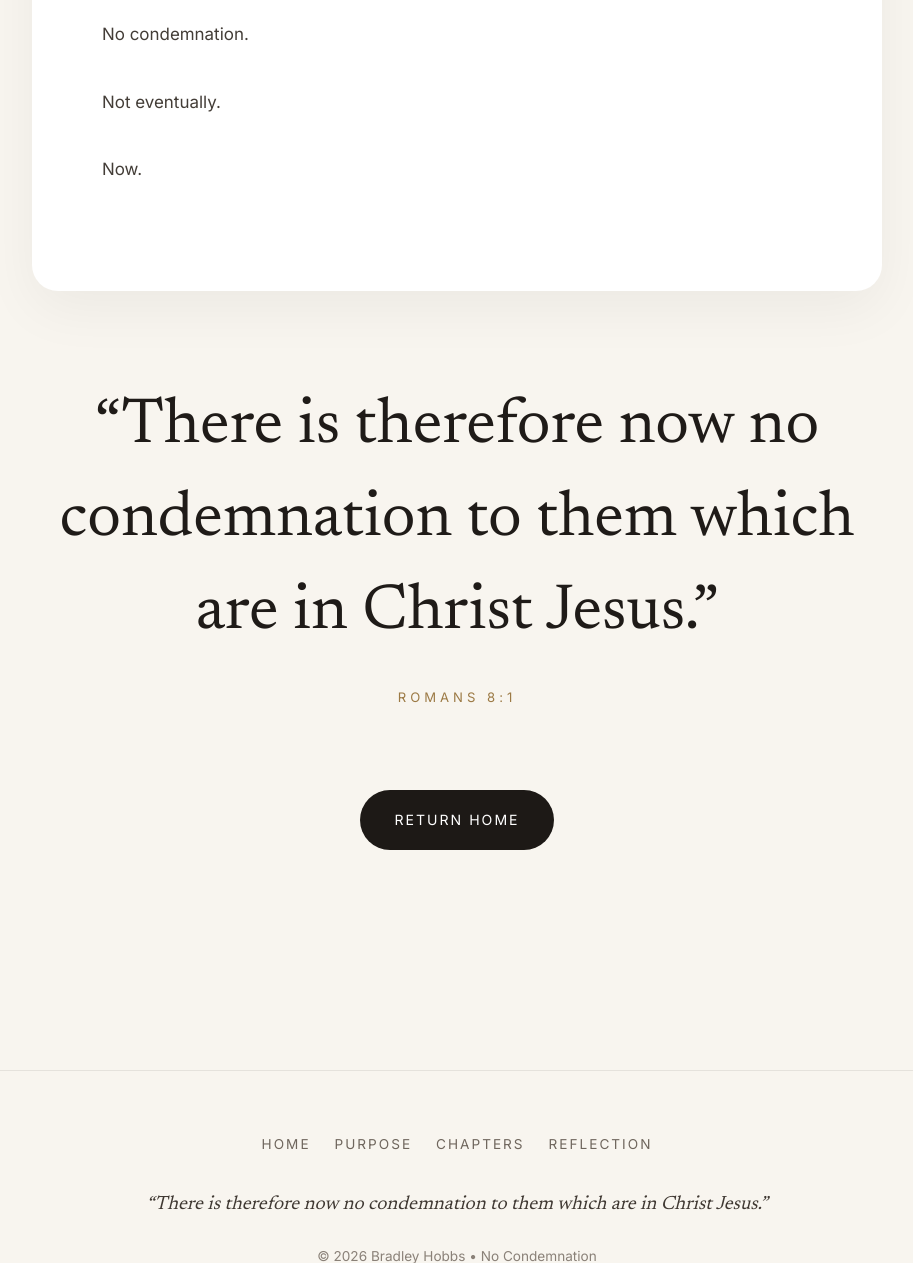
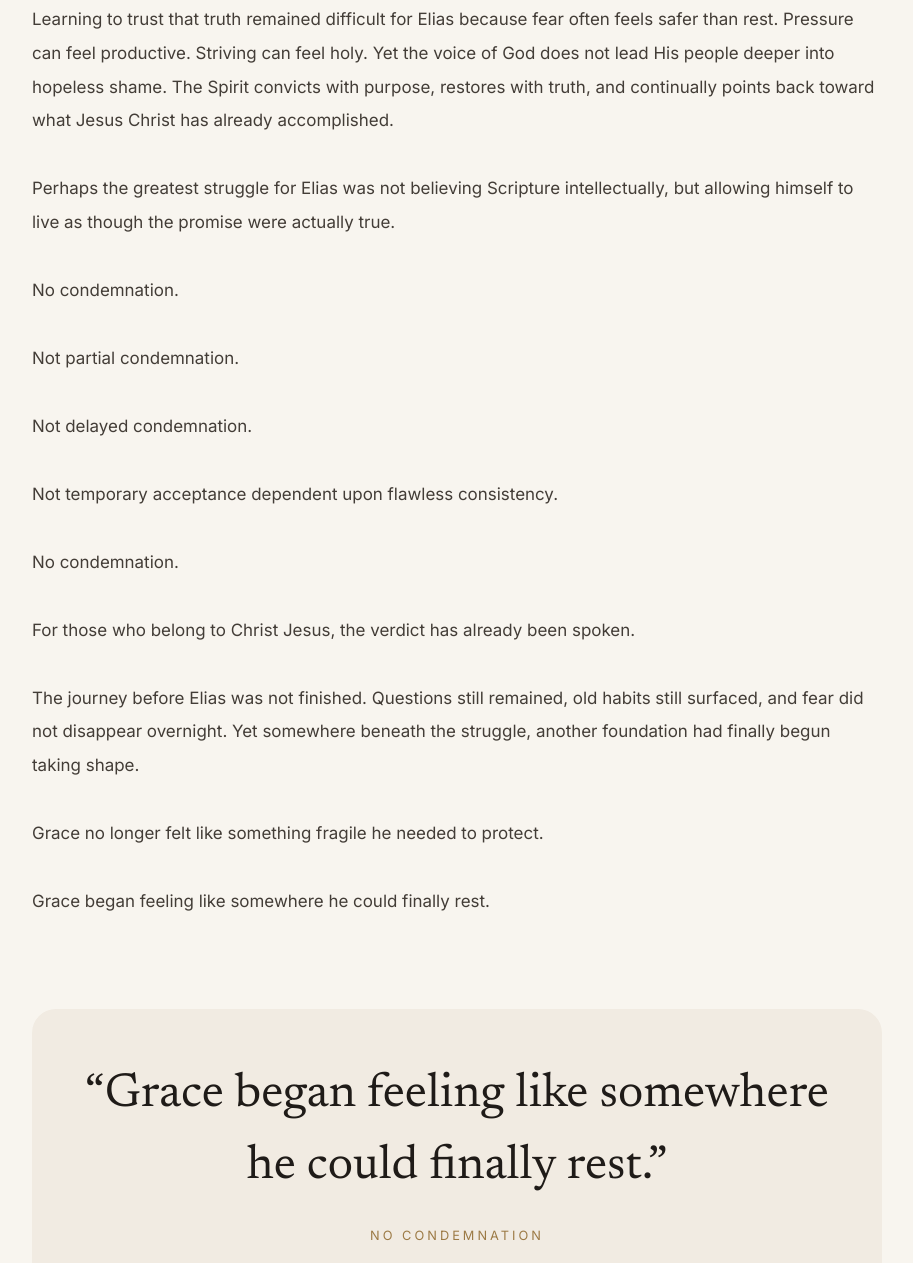
Before and after one commit to brad-hobbswd/no-condemnation, a plain HTML site: page reflection.html in a window 1280 px wide. Shown: the part 1537-2800 px from the top of the page, without its empty margins (183-1096 px from the left). Drawn offline with Linux system fonts and the light colour scheme.

Commit message:
Update reflection.html

```diff
--- a/reflection.html
+++ b/reflection.html
@@ -68,9 +68,9 @@ opacity:.7;
 
 .hero{
 position:relative;
-min-height:70vh;
+min-height:60vh;
 background:
-linear-gradient(rgba(0,0,0,.45),rgba(0,0,0,.62)),
+linear-gradient(rgba(0,0,0,.45),rgba(0,0,0,.6)),
 url('banner.jpg') center/cover no-repeat;
 display:flex;
 align-items:center;
@@ -83,7 +83,7 @@ padding:150px 24px 100px;
 max-width:850px;
 }
 
-.hero-subtitle{
+.page-label{
 letter-spacing:4px;
 text-transform:uppercase;
 font-size:.82rem;
@@ -94,7 +94,7 @@ margin-bottom:22px;
 
 .hero h1{
 font-family:'Newsreader',serif;
-font-size:clamp(3.5rem,9vw,6.5rem);
+font-size:clamp(3.5rem,9vw,6rem);
 font-weight:500;
 line-height:1;
 color:#fff;
@@ -103,12 +103,10 @@ margin-bottom:28px;
 
 .hero-text{
 font-family:'Newsreader',serif;
-font-size:clamp(1.2rem,3vw,2rem);
+font-size:clamp(1.2rem,3vw,1.9rem);
 font-style:italic;
 line-height:1.5;
 color:#f3ece2;
-max-width:760px;
-margin:auto;
 }
 
 /* MAIN */
@@ -122,22 +120,16 @@ max-width:850px;
 margin:auto;
 }
 
-/* REFLECTION */
-
-.reflection-box{
-background:#fff;
-padding:70px;
-border-radius:26px;
-box-shadow:0 18px 55px rgba(0,0,0,.05);
+.reflection-content{
+font-size:1.06rem;
+color:#433d37;
 }
 
-.reflection-box p{
-font-size:1.06rem;
-color:#433d37;
+.reflection-content p{
 margin-bottom:34px;
 }
 
-.reflection-box p:first-child::first-letter{
+.reflection-content p:first-child::first-letter{
 font-family:'Newsreader',serif;
 font-size:5rem;
 float:left;
@@ -146,51 +138,52 @@ padding-right:12px;
 color:#1f1b18;
 }
 
-/* SCRIPTURE */
+/* QUOTE */
 
-.scripture{
+.quote{
 margin-top:90px;
+padding:50px;
+background:#f1ebe2;
+border-radius:24px;
 text-align:center;
-padding:0 10px;
 }
 
-.scripture-text{
+.quote-text{
 font-family:'Newsreader',serif;
-font-size:clamp(2rem,5vw,4rem);
-line-height:1.45;
-max-width:850px;
-margin:auto;
+font-size:clamp(1.8rem,4vw,3rem);
+line-height:1.5;
 color:#1f1b18;
 }
 
-.scripture-reference{
-margin-top:24px;
-letter-spacing:4px;
+.quote-reference{
+margin-top:20px;
+letter-spacing:3px;
 text-transform:uppercase;
-font-size:.82rem;
+font-size:.8rem;
 color:#9c7a45;
 }
 
-/* BUTTON */
+/* BUTTONS */
 
-.button-wrap{
-margin-top:80px;
-text-align:center;
+.reflection-navigation{
+display:flex;
+justify-content:center;
+margin-top:90px;
 }
 
-.button{
+.reflection-button{
 display:inline-block;
 padding:16px 34px;
+border-radius:100px;
 background:#1d1916;
 color:#fff;
-border-radius:100px;
-font-size:.88rem;
+font-size:.85rem;
 letter-spacing:2px;
 text-transform:uppercase;
 transition:.35s ease;
 }
 
-.button:hover{
+.reflection-button:hover{
 transform:translateY(-4px);
 }
 
@@ -237,15 +230,15 @@ color:#8a8178;
 
 .hero{
 padding-top:170px;
-padding-bottom:120px;
+padding-bottom:110px;
 }
 
 .section{
 padding:85px 20px;
 }
 
-.reflection-box{
-padding:40px 30px;
+.quote{
+padding:35px 24px;
 }
 
 }
@@ -276,16 +269,16 @@ padding:40px 30px;
 
 <div class="hero-content">
 
-<div class="hero-subtitle">
-No Condemnation • Reflection
+<div class="page-label">
+Reflection
 </div>
 
 <h1>
-A Final Reflection
+Learning to Rest
 </h1>
 
 <div class="hero-text">
-Freedom often begins quietly when truth becomes stronger than fear.
+Freedom begins when the voice of condemnation no longer speaks louder than the truth of Christ.
 </div>
 
 </div>
@@ -298,18 +291,14 @@ Freedom often begins quietly when truth becomes stronger than fear.
 
 <div class="container">
 
-<div class="reflection-box">
+<div class="reflection-content">
 
 <p>
-Many believers quietly carry burdens they were never meant to bear.
+For much of his life, Elias believed spiritual maturity required continual pressure. Vigilance felt necessary, rest felt dangerous, and condemnation often disguised itself as responsibility. The weight he carried seemed normal simply because he had carried it for so long.
 </p>
 
 <p>
-Fear becomes mistaken for reverence. Shame disguises itself as humility. Constant spiritual pressure begins feeling normal simply because the weight has remained present for so long.
-</p>
-
-<p>
-Yet Romans 8:1 speaks with calm and unwavering certainty.
+Yet Romans 8:1 confronted every assumption he had quietly built his spiritual life upon.
 </p>
 
 <p>
@@ -317,23 +306,31 @@ Yet Romans 8:1 speaks with calm and unwavering certainty.
 </p>
 
 <p>
-The verse does not invite believers into denial, carelessness, or spiritual complacency. Rather, the passage reveals the difference between conviction that restores and condemnation that continually diminishes identity through fear.
+The verse did not describe a future possibility reserved for someday. It described a present reality established through Jesus Christ. The promise left little room for endless self punishment, fearful striving, or the belief that peace must always remain just beyond reach.
 </p>
 
 <p>
-Throughout Elias Mercer’s journey, one truth slowly emerged above every other voice:
+Throughout these chapters, Elias slowly began recognizing the difference between conviction and condemnation. Conviction brought clarity, correction, and restoration. Condemnation attacked identity itself while trapping the soul beneath continual shame and uncertainty.
 </p>
 
 <p>
-Jesus never intended believers to live beneath continual accusation.
+The distinction changed everything.
 </p>
 
 <p>
-Grace was never meant to produce exhausting striving for acceptance. Through Christ, peace with God becomes present reality rather than distant possibility.
+For years, Elias believed the pressure inside him protected sincerity and preserved holiness. Yet honesty eventually revealed something difficult to ignore. Condemnation had sharpened awareness, yet never produced peace. It increased effort, yet never quieted fear. The burden remained constant because condemnation could never create the freedom it promised.
 </p>
 
 <p>
-Perhaps the quietest miracles begin when weary hearts finally believe what God has already spoken.
+Romans 8 does not call believers to live beneath continual accusation. Scripture points instead toward union with Christ, where acceptance before God rests upon His finished work rather than endless personal striving. The same Savior who forgives also removes condemnation completely.
+</p>
+
+<p>
+Learning to trust that truth remained difficult for Elias because fear often feels safer than rest. Pressure can feel productive. Striving can feel holy. Yet the voice of God does not lead His people deeper into hopeless shame. The Spirit convicts with purpose, restores with truth, and continually points back toward what Jesus Christ has already accomplished.
+</p>
+
+<p>
+Perhaps the greatest struggle for Elias was not believing Scripture intellectually, but allowing himself to live as though the promise were actually true.
 </p>
 
 <p>
@@ -341,35 +338,59 @@ No condemnation.
 </p>
 
 <p>
-Not eventually.
+Not partial condemnation.
 </p>
 
 <p>
-Now.
+Not delayed condemnation.
+</p>
+
+<p>
+Not temporary acceptance dependent upon flawless consistency.
+</p>
+
+<p>
+No condemnation.
+</p>
+
+<p>
+For those who belong to Christ Jesus, the verdict has already been spoken.
+</p>
+
+<p>
+The journey before Elias was not finished. Questions still remained, old habits still surfaced, and fear did not disappear overnight. Yet somewhere beneath the struggle, another foundation had finally begun taking shape.
+</p>
+
+<p>
+Grace no longer felt like something fragile he needed to protect.
+</p>
+
+<p>
+Grace began feeling like somewhere he could finally rest.
 </p>
 
 </div>
 
-<!-- SCRIPTURE -->
+<!-- QUOTE -->
 
-<div class="scripture">
+<div class="quote">
 
-<div class="scripture-text">
-“There is therefore now no condemnation to them which are in Christ Jesus.”
+<div class="quote-text">
+“Grace began feeling like somewhere he could finally rest.”
 </div>
 
-<div class="scripture-reference">
-Romans 8:1
+<div class="quote-reference">
+No Condemnation
 </div>
 
 </div>
 
-<!-- BUTTON -->
+<!-- NAVIGATION -->
 
-<div class="button-wrap">
+<div class="reflection-navigation">
 
-<a href="index.html" class="button">
-Return Home
+<a href="chapters.html" class="reflection-button">
+Return to Chapters
 </a>
 
 </div>
```
